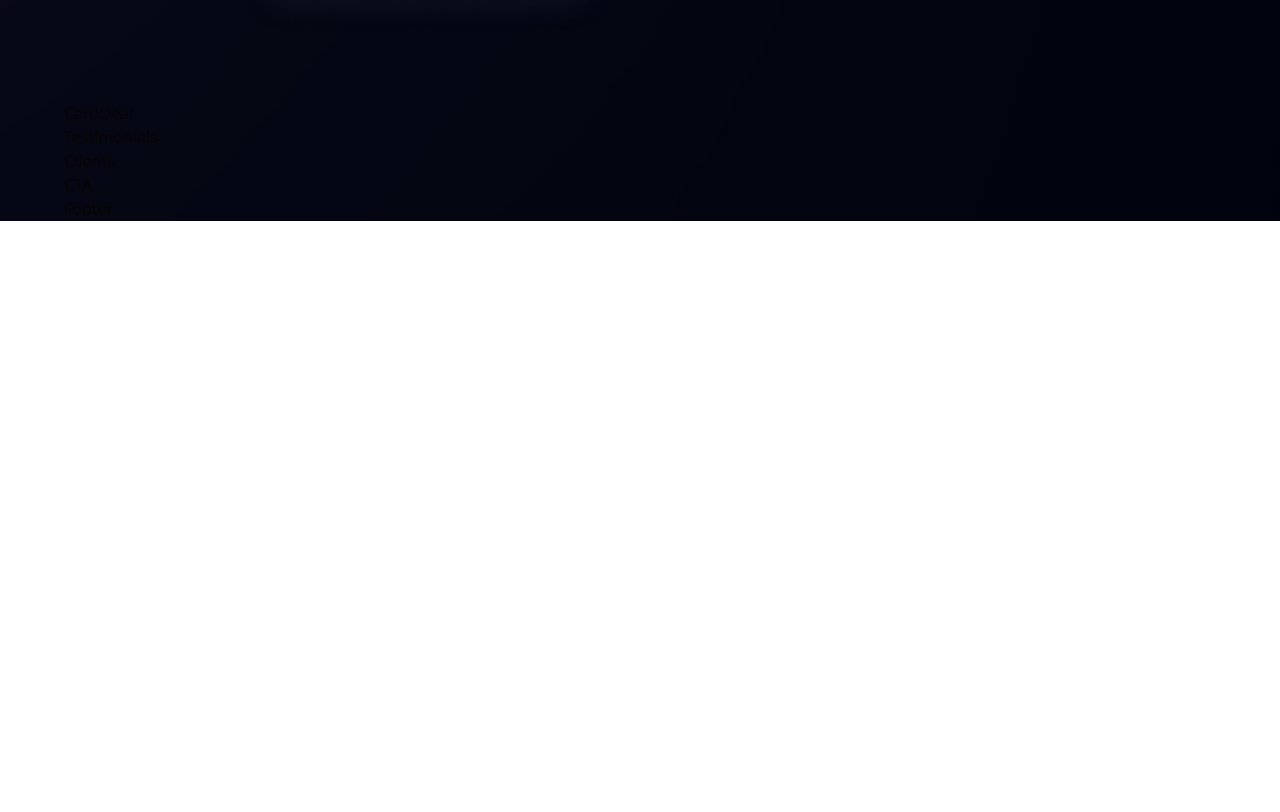
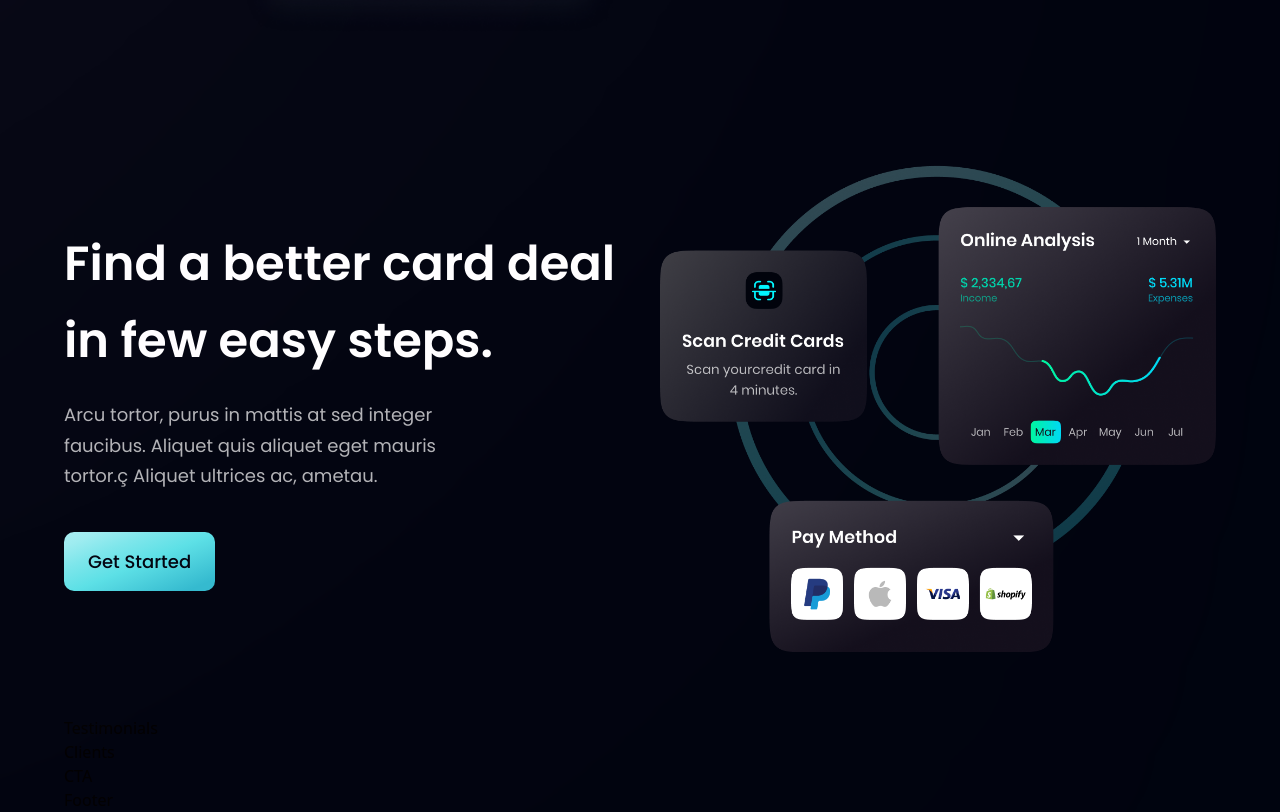
Before and after one commit to kTz1/bank_modern-app, a React (Vite) app: page / in a window 1280 px wide. Shown: the part 2088-2900 px from the top of the page. Before the commit the page ends 2309 px from the top, so only its background shows below. Built offline with nearby package versions, Linux system fonts and the light colour scheme.

Commit message:
added cardDeal section

```diff
--- a/src/components/Button.jsx
+++ b/src/components/Button.jsx
@@ -2,7 +2,7 @@
 import React from 'react';
 
 const Button = ({ styles }) => (
-  <button type="button" className={`py-4 px-6 bg-blue-gradient font-poppins font-medium text-[18px] text-primary outline-none ${styles}`}>
+  <button type="button" className={`py-4 px-6 bg-blue-gradient font-poppins font-medium text-[18px] text-primary outline-none ${styles} rounded-[10px]`}>
     Get Started
   </button>
 );
--- a/src/components/CardDeal.jsx
+++ b/src/components/CardDeal.jsx
@@ -1,9 +1,21 @@
-import React from 'react'
+/* eslint-disable react/function-component-definition */
+import React from 'react';
+import { card } from '../assets';
+import styles, { layout } from '../style';
+import Button from './Button';
 
-const CardDeal = () => {
-  return (
-    <div>CardDeal</div>
-  )
-}
+const CardDeal = () => (
+  <section className={layout.section}>
+    <div className={layout.sectionInfo}>
+      <h2 className={styles.heading2}>Find a better card deal <br className="sm:block hidden" /> in few easy steps.</h2>
+      <p className={`${styles.paragraph} max-w-[418px] mt-5`}>Arcu tortor, purus in mattis at sed integer faucibus. Aliquet quis aliquet eget mauris tortor.ç Aliquet ultrices ac, ametau.</p>
+      <Button styles="mt-10" />
+    </div>
 
-export default CardDeal
+    <div className={layout.sectionImg}>
+      <img src={card} alt="card" className="w-[100%] h-[100%]" />
+    </div>
+  </section>
+);
+
+export default CardDeal;
```
